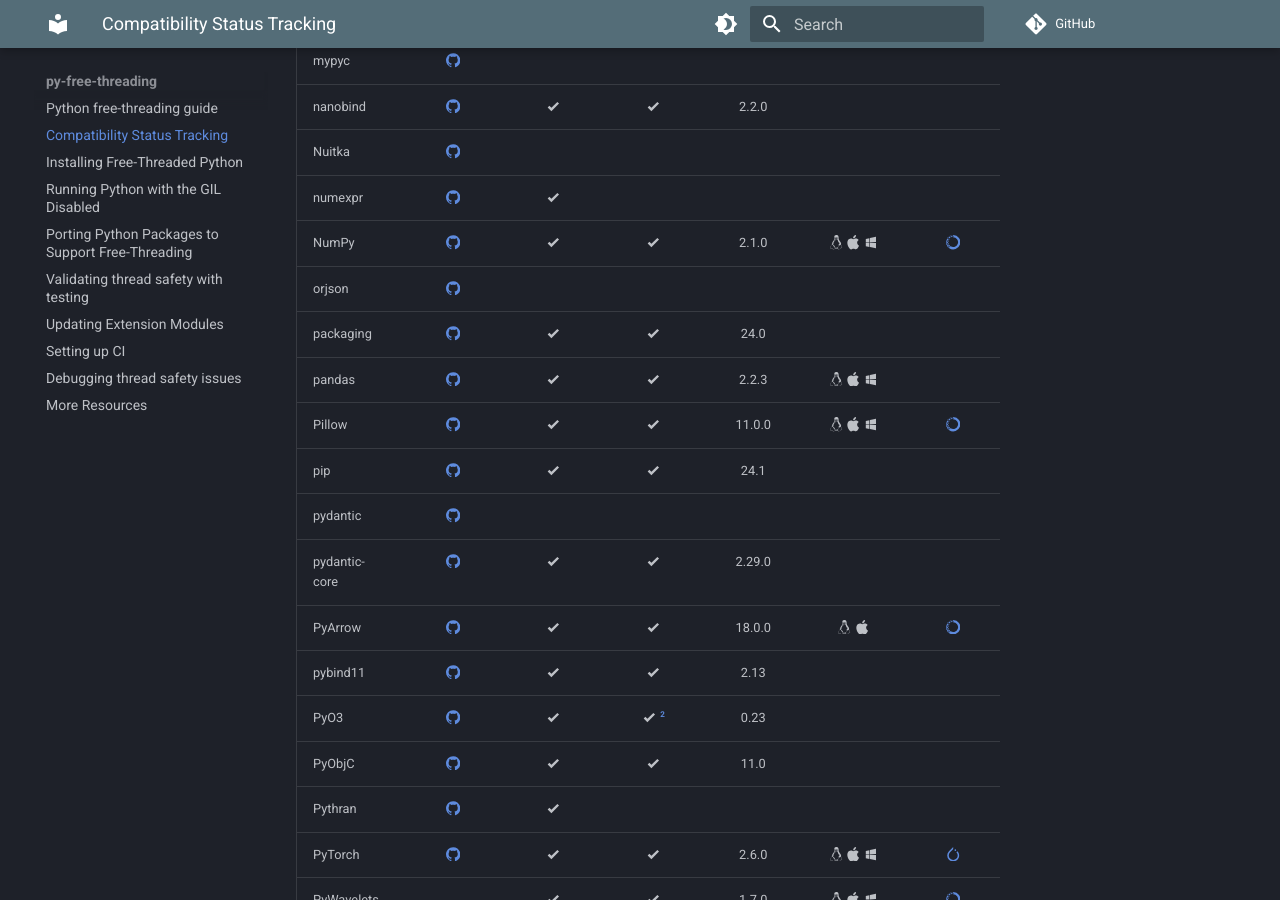
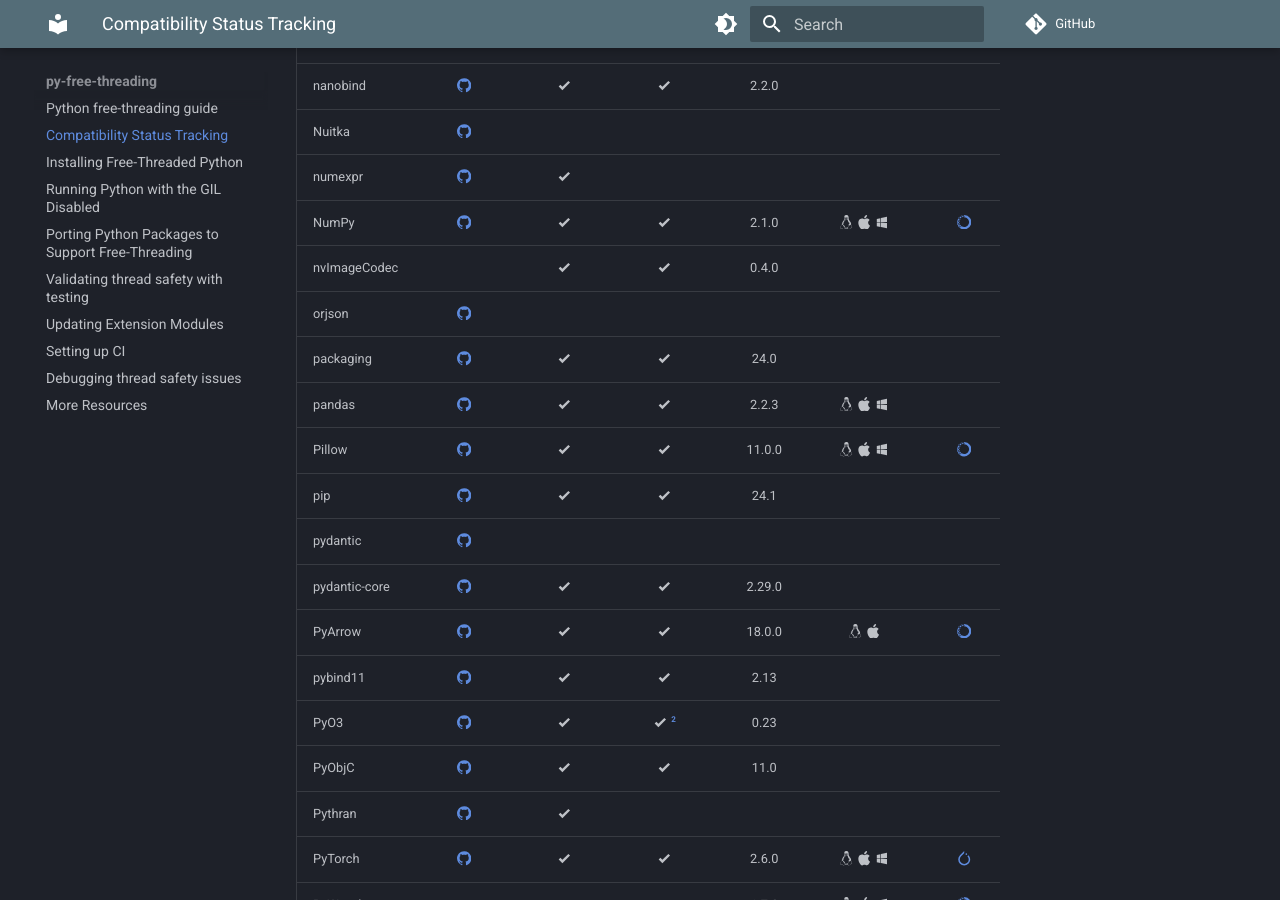
Before and after one commit to Quansight-Labs/free-threaded-compatibility, an MkDocs documentation site: the page built from docs/tracking.md, in a window 1280 px wide and 900 px high, scrolled down 1904 px. Built offline with MkDocs 1.6.1 and Material for MkDocs 9.7.7, drawn with Linux system fonts in a browser that asks for light colours; comment, search, counter and statistics services are not loaded.

Commit message:
Add `nvImageCodec` library to the tracker
Signed-off-by: Michał Szołucha <mszolucha@nvidia.com>

```diff
--- a/docs/tracking.md
+++ b/docs/tracking.md
@@ -63,6 +63,7 @@
 | Nuitka               |       [:simple-github:](https://github.com/Nuitka/Nuitka/issues/3062)        |                       |                            |                            |                                                            |                                                                                              |
 | numexpr              |       [:simple-github:](https://github.com/pydata/numexpr/issues/503)        | :material-check-bold: |                            |                            |                                                            |                                                                                              |
 | NumPy                |        [:simple-github:](https://github.com/numpy/numpy/issues/26157)        | :material-check-bold: |   :material-check-bold:    |           2.1.0            | :simple-linux: :simple-apple: :material-microsoft-windows: |      [:simple-anaconda:](https://anaconda.org/scientific-python-nightly-wheels/numpy/)       |
+| nvImageCodec         |                                                                              | :material-check-bold: |   :material-check-bold:    |           0.4.0            |                                                            |                                                                                              |
 | orjson               |         [:simple-github:](https://github.com/ijl/orjson/issues/530)          |                       |                            |                            |                                                            |                                                                                              |
 | packaging            |       [:simple-github:](https://github.com/pypa/packaging/issues/727)        | :material-check-bold: |   :material-check-bold:    |            24.0            |                                                            |                                                                                              |
 | pandas               |     [:simple-github:](https://github.com/pandas-dev/pandas/issues/59057)     | :material-check-bold: |   :material-check-bold:    |           2.2.3            | :simple-linux: :simple-apple: :material-microsoft-windows: |                                                                                              |
```
